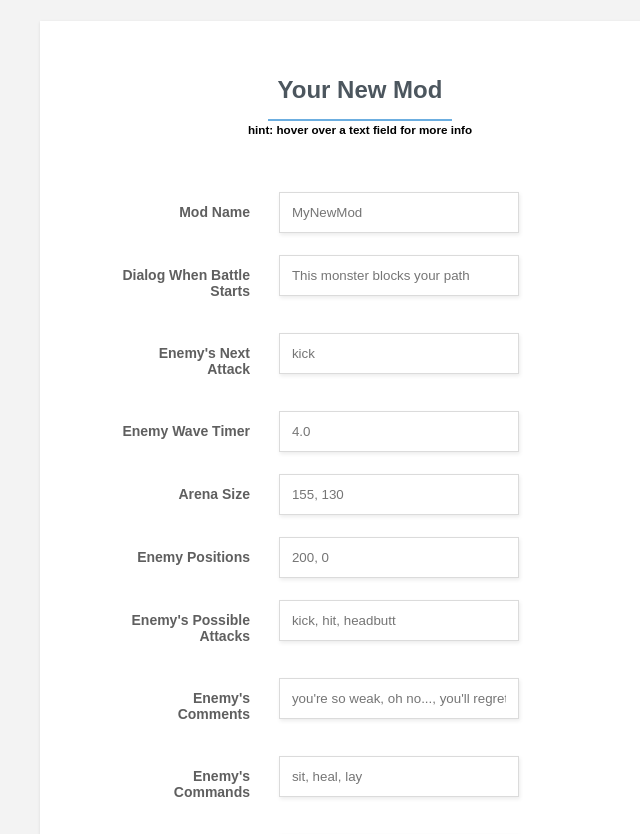
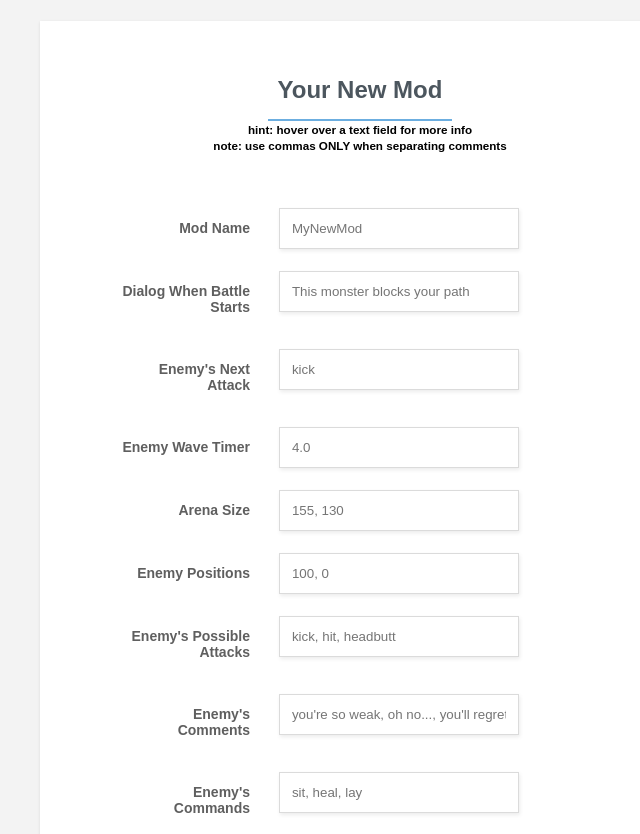
Before and after one commit to jamesalbert/UniModMaker, a Flask app: page / in a window 1280 px wide. Shown: the part 118-952 px from the top of the page, without its empty margins (280-920 px from the left). Run offline with Flask 2, Linux system fonts and the light colour scheme; some libraries are stand-ins or nearby versions.

Commit message:
updated site

```diff
--- a/templates/index.html
+++ b/templates/index.html
@@ -71,7 +71,8 @@
 
             <div class="form-title-row">
                 <h1>Your New Mod</h1><br>
-								<small>hint: hover over a text field for more info</small>
+								<small>hint: hover over a text field for more info</small><br>
+								<small>note: use commas ONLY when separating comments</small>
             </div>
 
 
@@ -122,7 +123,7 @@
 						<div class="form-row" title="the coordinates of the enemy on screen">
                 <label>
                     <span>Enemy Positions</span>
-                    <input type="text" name="enemypositions" placeholder="200, 0">
+                    <input type="text" name="enemypositions" placeholder="100, 0">
                 </label>
             </div>
 
@@ -187,6 +188,8 @@
                     <span>Enemy Sprite</span>
                     <select name="sprite">
                         <option>poseur</option>
+                        <option>BernieSanders</option>
+                        <option>stikbot</option>
                     </select>
                 </label>
             </div>
```
Also changed, not shown: 1 other file.
